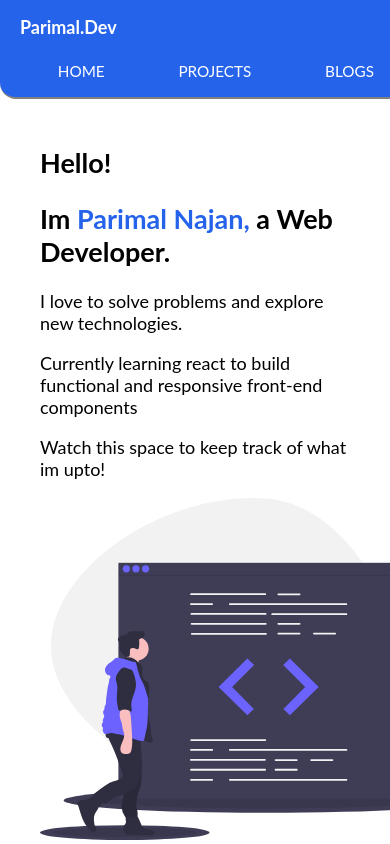
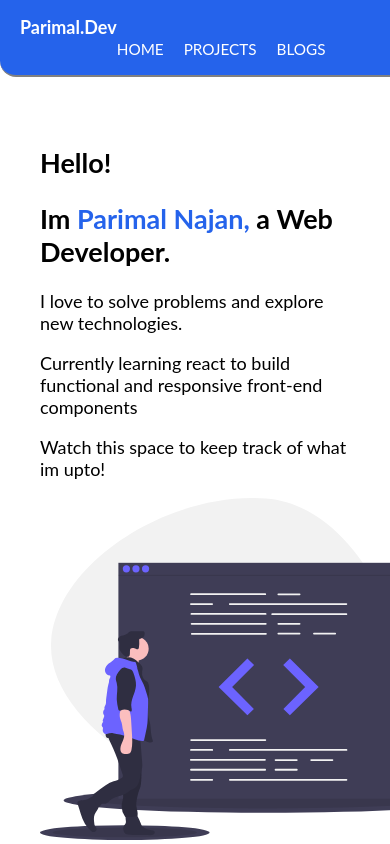
Before and after one commit to parimalnajan/portfolio-static, a plain HTML site: page index.html in a window 390 px wide. Shown: the top 844 px of the page. Drawn offline with Linux system fonts and the light colour scheme.

Commit message:
mobile fix

```diff
--- a/style.css
+++ b/style.css
@@ -123,19 +123,20 @@ body{
          }
          .link-wrap{
           margin-top: 24px;
-          margin-left: auto;
+
 
 
          }
          .nav-wrap{
-           display: block;
+           display: flex;
            padding:16px 4px 16px 4px;
+            justify-content: left;
 
            margin-bottom: 40px;
          }
 
          .nav-right{
-          align-self: center;
+         align-self: left;
          }
   }
 
```
